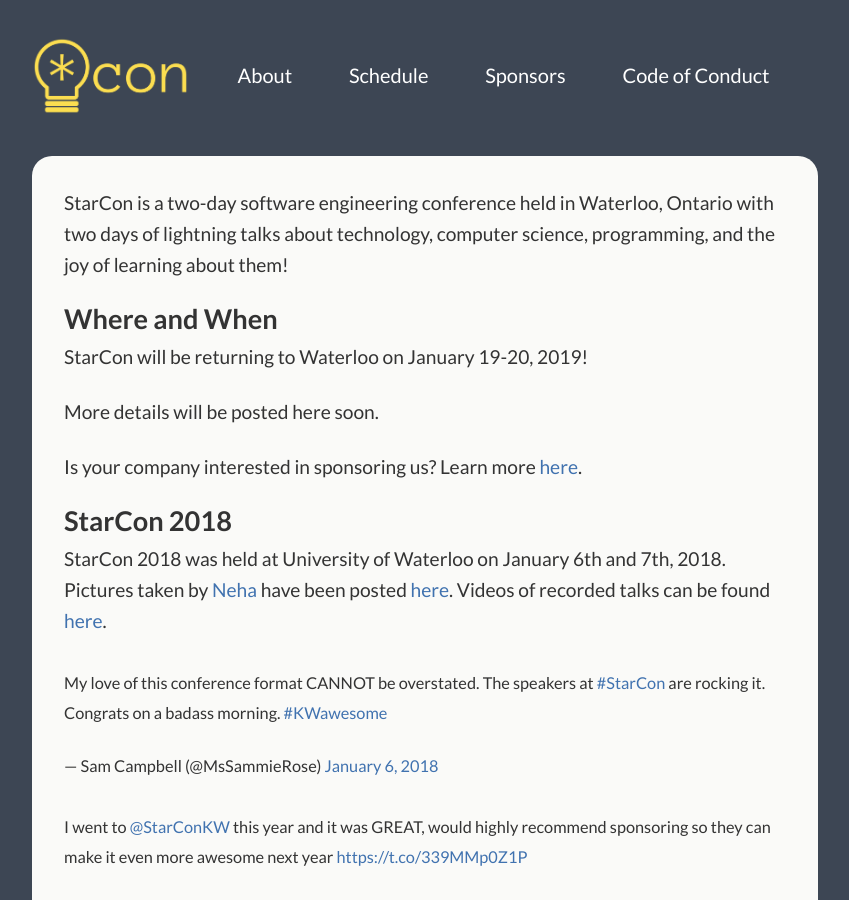
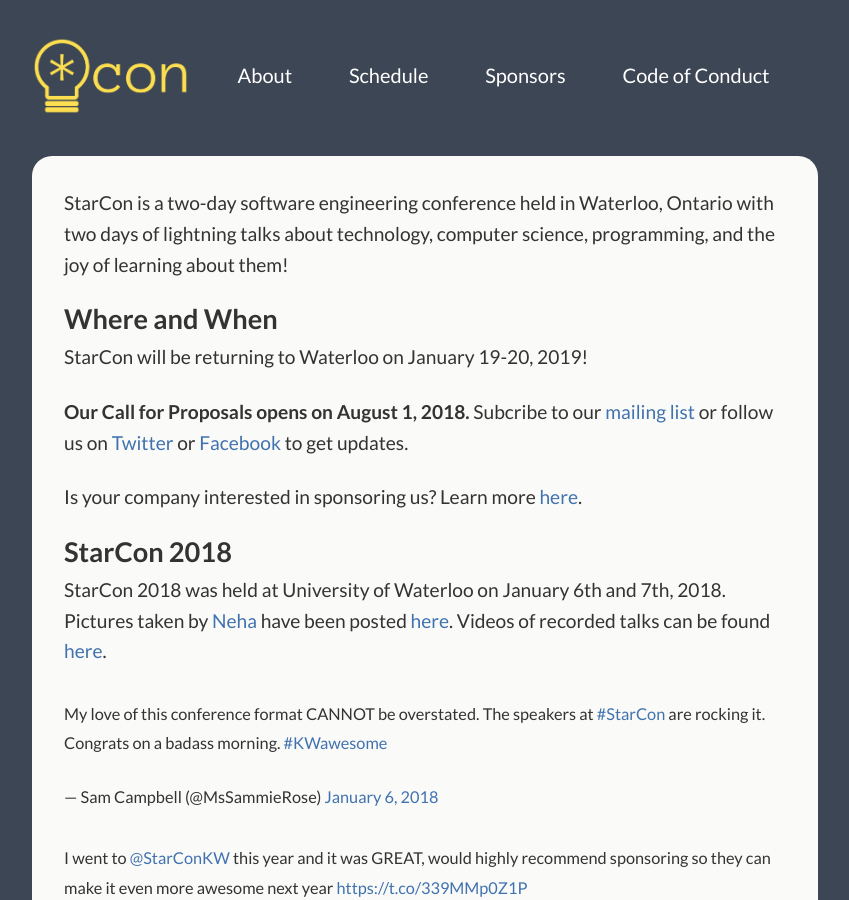
Before and after one commit to StarConKW/starconkw.github.io, a Jekyll site: the page built from index.md, in a window 1280 px wide and 900 px high. Shown: the whole window, without its empty margins (215-1064 px from the left). Built offline with Jekyll 4.4.1, drawn with Linux system fonts in a browser that asks for light colours; comment, search, counter and statistics services are not loaded.

Commit message:
add the CFP opening date (#99)

```diff
--- a/index.md
+++ b/index.md
@@ -9,7 +9,7 @@ StarCon is a two-day software engineering conference held in Waterloo, Ontario w
 
 StarCon will be returning to Waterloo on January 19-20, 2019!
 
-More details will be posted here soon.
+**Our Call for Proposals opens on August 1, 2018.** Subcribe to our [mailing list](https://starcon.us16.list-manage.com/subscribe/post?u=5577d37b5a332e0df8c232920&id=d6a129f1a2) or follow us on [Twitter](https://twitter.com/StarConKW) or [Facebook](https://www.facebook.com/starconkw/) to get updates.
 
 Is your company interested in sponsoring us? Learn more [here](https://starcon.io/sponsors/#why-you-should-sponsor-us).
 
```
